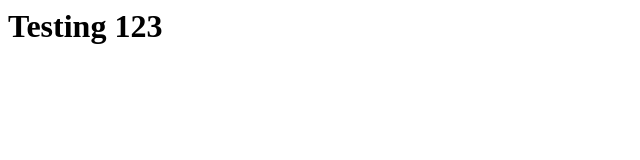
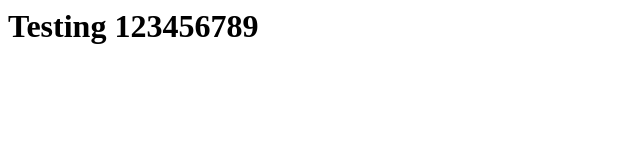
Before and after one commit to Tyler2125/Tipcalculator2, a plain HTML site: page index.html in a window 1280 px wide. Shown: the whole page, without its empty margins (0-640 px from the left). Drawn offline with Linux system fonts and the light colour scheme.

Commit message:
change to the h1

```diff
--- a/index.html
+++ b/index.html
@@ -6,6 +6,6 @@
     <title>Test</title>
 </head>
 <body>
-    <h1>Testing 123</h1>
+    <h1>Testing 123456789</h1>
 </body>
 </html>
```
